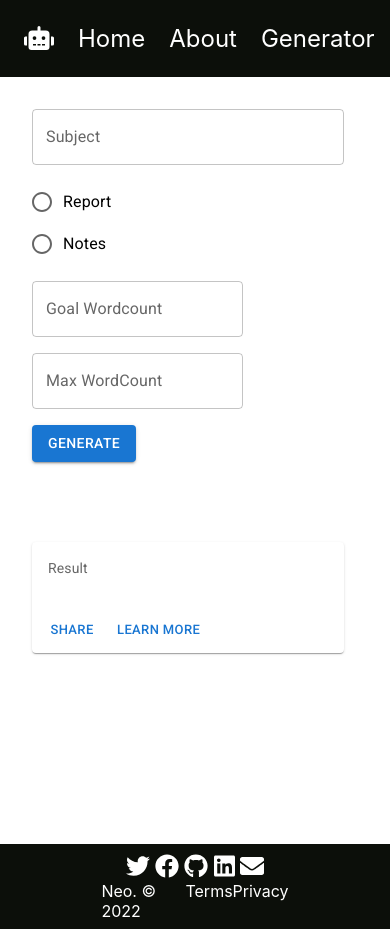
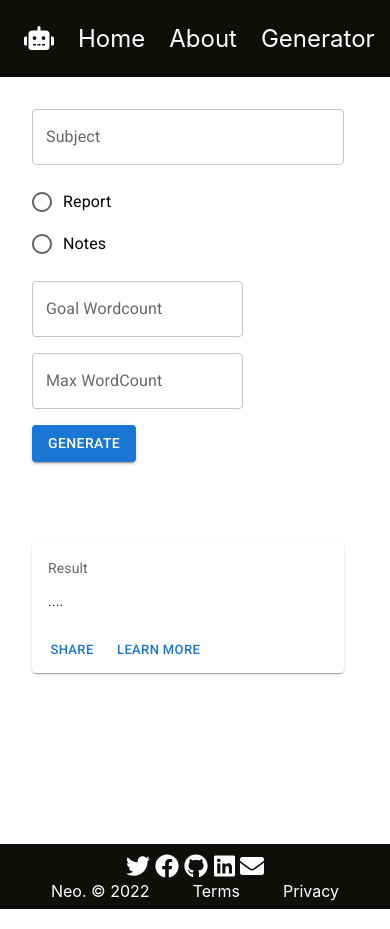
Before and after one commit to Murchyman/homeworkrobotNEXT, a Next.js app: page /Generator in a window 390 px wide. Built offline with nearby package versions, Linux system fonts and the light colour scheme.

Commit message:
small fixup

```diff
--- a/components/Layout.js
+++ b/components/Layout.js
@@ -1,3 +1,4 @@
+
 import styles from '../styles/Layout.module.css';
 import Navbar from './ Navbar';
 import Footer from './Footer';
--- a/components/ReportForm.js
+++ b/components/ReportForm.js
@@ -26,7 +26,7 @@ const ReportForm = () => {
         SendQuery(JSON.stringify(data));
     };
 
-    const [answer, setAnswer] = useState('');
+    const [answer, setAnswer] = useState('....');
     // Gain some more IQ to make this better, use the proper react form hook way
     const [radio, setRadio] = useState('');
     const SendQuery = async (FormData) => {
--- a/pages/index.js
+++ b/pages/index.js
@@ -18,10 +18,6 @@ export default function Home() {
 
 
 
-          {/* demo gif */}
-          <div className={styles.Gif}><Image src={require('../public/demo.gif')} alt="gif" />
-          </div>
-
         </div>
 
       </>
--- a/styles/Footer.module.css
+++ b/styles/Footer.module.css
@@ -45,7 +45,7 @@
 
 }
 .FooterLeft{
-    width: 50%;
+    width: 100%;
     justify-content: space-evenly;
 }
 }
--- a/styles/Home.module.css
+++ b/styles/Home.module.css
@@ -1,7 +1,7 @@
 .container{
   display: flex;
   flex-direction: column;
-  justify-content: space-evenly;
+  justify-content: center;
   align-items: center;
   text-align: center;
 }
```
Also changed, not shown: components/ Navbar.js (indentation only), notes.txt.
